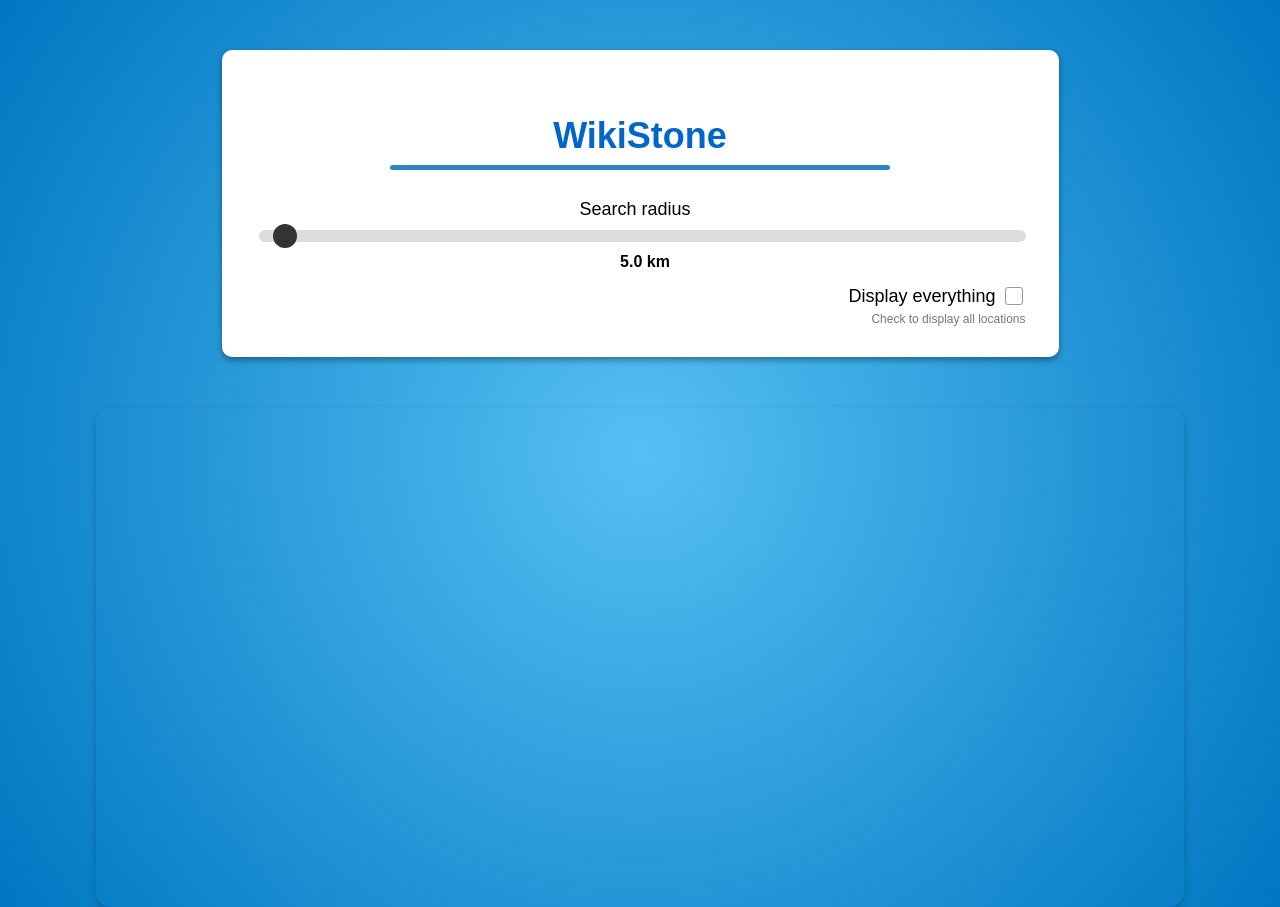
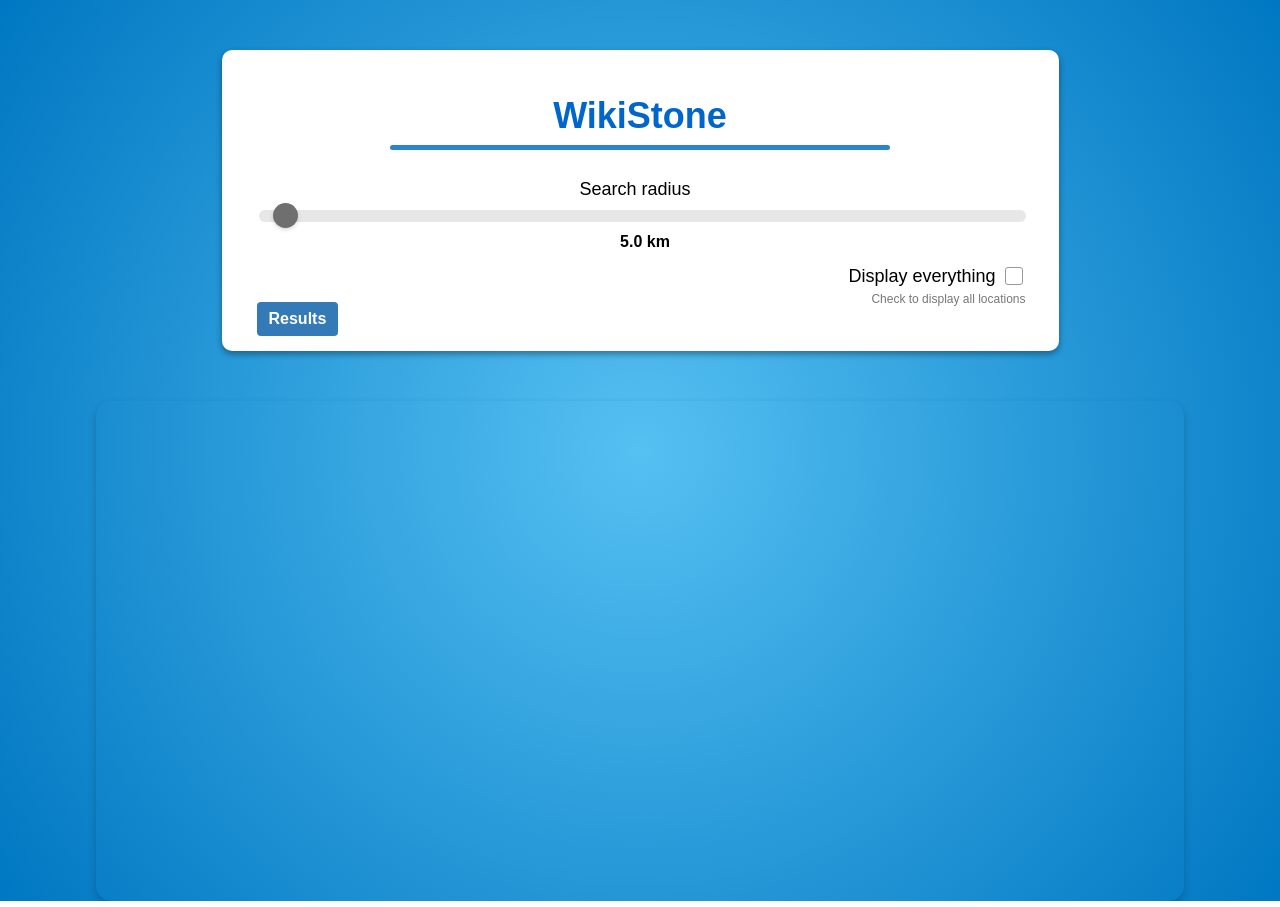
Before and after one commit to zestones/WikiStone, a Flask app: page /map in a window 1280 px wide. Run offline with Flask 2, Linux system fonts and the light colour scheme; some libraries are stand-ins or nearby versions.

Commit message:
feat: display number of results dynamically & add style

```diff
--- a/wikibase/wikibase_interface/static/css/map.css
+++ b/wikibase/wikibase_interface/static/css/map.css
@@ -1,5 +1,12 @@
 h1 {
     margin-bottom: 0px;
+}
+
+.section-container {
+    padding-left: 35px !important;
+    padding-right: 35px !important;
+    padding-bottom: 15px !important;
+    padding-top: 15px !important;
 }
 
 #map {
@@ -43,16 +50,40 @@ input[type=range] {
     border-radius: 10px;
     margin-bottom: 10px;
     margin-top: 10px;
+    opacity: 0.7;
+    transition: opacity .2s;
+    -webkit-transition: .2s;
+}
+
+input[type=range]:hover {
+    opacity: 1;
+}
+
+input[type=range]:active {
+    opacity: 1;
 }
 
 input[type=range]::-webkit-slider-thumb {
     -webkit-appearance: none;
     appearance: none;
-    width: 24px;
-    height: 24px;
-    background: #333;
+    width: 25px;
+    height: 25px;
+    background-color: #333;
     border-radius: 50%;
     cursor: pointer;
+    box-shadow: 0 2px 4px rgba(0, 0, 0, 0.2);
+    -webkit-transition: .2s;
+    transition: .2s;
+}
+
+input[type=range]::-moz-range-thumb {
+    width: 25px;
+    height: 25px;
+    background-color: #333;
+    border-radius: 50%;
+    cursor: pointer;
+    box-shadow: 0 2px 4px rgba(0, 0, 0, 0.2);
+    transition: .2s;
 }
 
 input[type=range]:focus::-webkit-slider-thumb {
@@ -145,3 +176,22 @@ input[type="checkbox"]:disabled:checked:after {
     color: #55c0f2;
     text-decoration: 1px underline;
 }
+
+.number-result {
+    display: flex;
+    justify-content: left;
+}
+
+#number-results {
+    display: inline-block;
+    padding: 6px 12px;
+    font-size: 16px;
+    font-weight: 600;
+    line-height: 1.42857143;
+    text-align: center;
+    white-space: nowrap;
+    vertical-align: middle;
+    border-radius: 4px;
+    color: #fff;
+    background-color: #337ab7;
+}
--- a/wikibase/wikibase_interface/static/js/map/map-slider.js
+++ b/wikibase/wikibase_interface/static/js/map/map-slider.js
@@ -76,6 +76,7 @@ function setRadiusMap(map, userPosition, positions) {
 
     const userLatLng = L.latLng(userPosition);
     updateVisibleLocation(map, positions, userLatLng);
+    numberResult.innerHTML = Object.keys(markers).length + ' ' + 'Results';
 
     // Update the value element when the slider value changes
     slider.addEventListener("input", function () {
@@ -90,9 +91,9 @@ function setRadiusMap(map, userPosition, positions) {
         if (!displayLocationCheckbox.checked) {
             updateVisibleLocation(map, positions, userLatLng);
         }
+
+        numberResult.innerHTML = Object.keys(markers).length + ' ' + 'Results';
     });
-
-
 
     displayLocationCheckbox.addEventListener("change", function () {
         if (this.checked) {
@@ -101,6 +102,7 @@ function setRadiusMap(map, userPosition, positions) {
             // Checkbox is not checked, hide all positions
             updateVisibleLocation(map, positions, userLatLng);
         }
+        numberResult.innerHTML = Object.keys(markers).length + ' ' + 'Results';
     });
 
 }
@@ -112,4 +114,7 @@ const value = document.getElementById("radius-value");
 // Get the checkbox element
 const displayLocationCheckbox = document.getElementById("displayLocation");
 
+// Get the Number result element
+const numberResult = document.getElementById("number-results");
+
 export { setRadiusMap, displayAllLocation };
--- a/wikibase/wikibase_interface/templates/map.html
+++ b/wikibase/wikibase_interface/templates/map.html
@@ -49,6 +49,9 @@
             <label for="displayLocation">Display everything</label>
             <span class="checkbox-message">Check to display all locations</span>
           </div>
+          <div class="number-result">
+            <span id="number-results" class="number">Results</span>
+          </div>
         </div>
       </div>
     </section>
```
